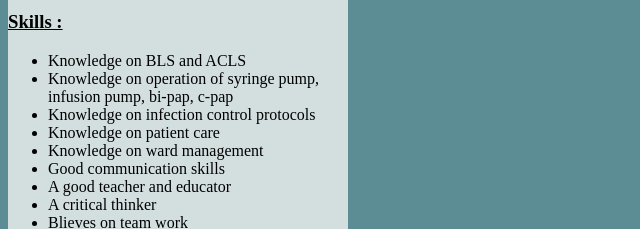
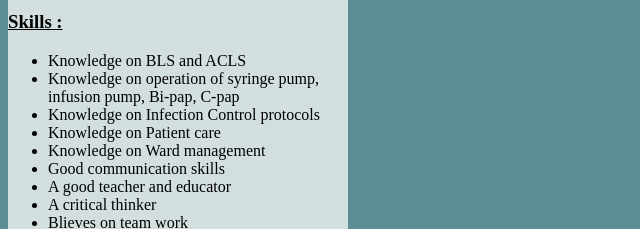
Before and after one commit to asmitabhurtel/asmitabhurtel, a plain HTML site: page index.html in a window 1280 px wide. Shown: the part 815-1044 px from the top of the page, 0-640 px from the left. Drawn offline with Linux system fonts and the light colour scheme.

Commit message:
modified body

```diff
--- a/index.html
+++ b/index.html
@@ -55,10 +55,10 @@
         <h3 class="skills"><u>Skills &colon;</u></h3>
         <ul>
             <li>Knowledge on BLS and ACLS</li>
-            <li>Knowledge on operation of syringe pump, infusion pump, bi-pap, c-pap </li>
-            <li>Knowledge on infection control protocols</li>
-            <li>Knowledge on patient care</li>
-            <li>Knowledge on ward management</li>
+            <li>Knowledge on operation of syringe pump, infusion pump, Bi-pap, C-pap </li>
+            <li>Knowledge on Infection Control protocols</li>
+            <li>Knowledge on Patient care</li>
+            <li>Knowledge on Ward management</li>
             <li>Good communication skills</li>
             <li>A good teacher and educator</li>
             <li>A critical thinker</li>
```
